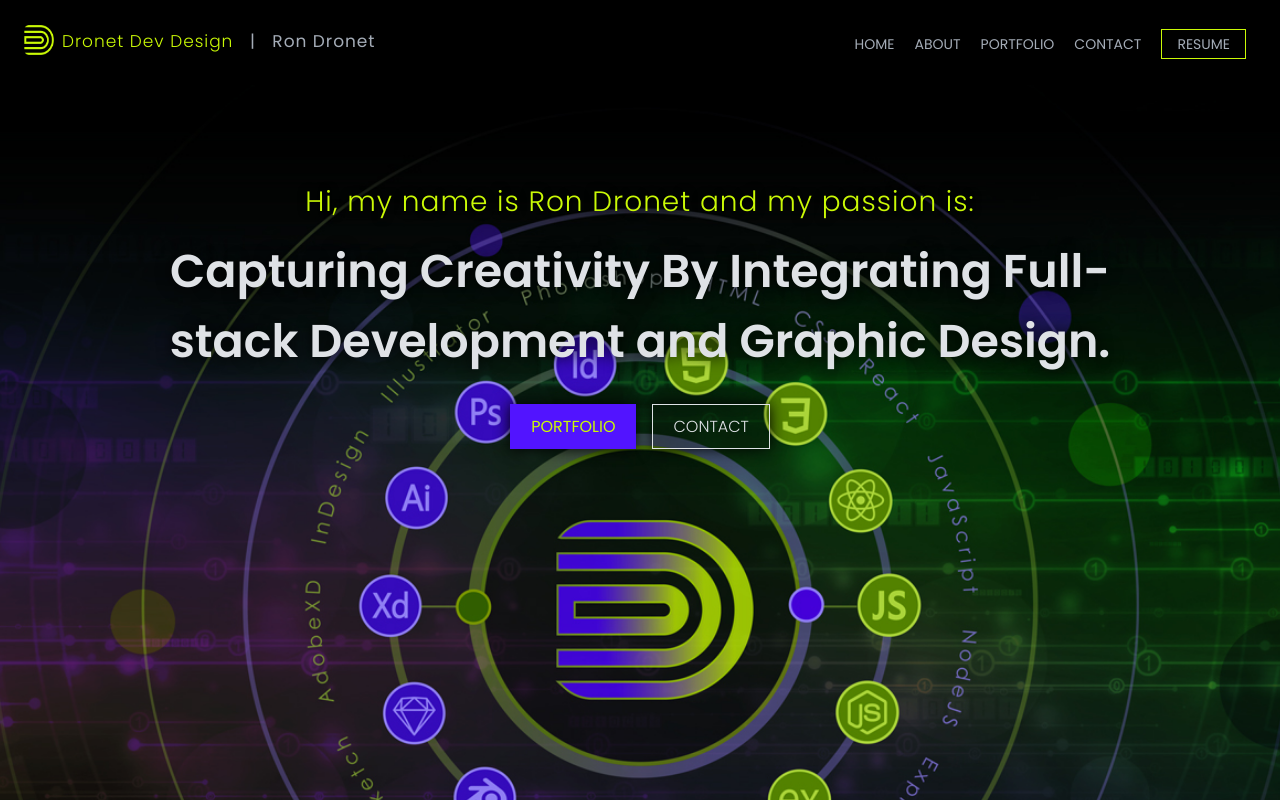
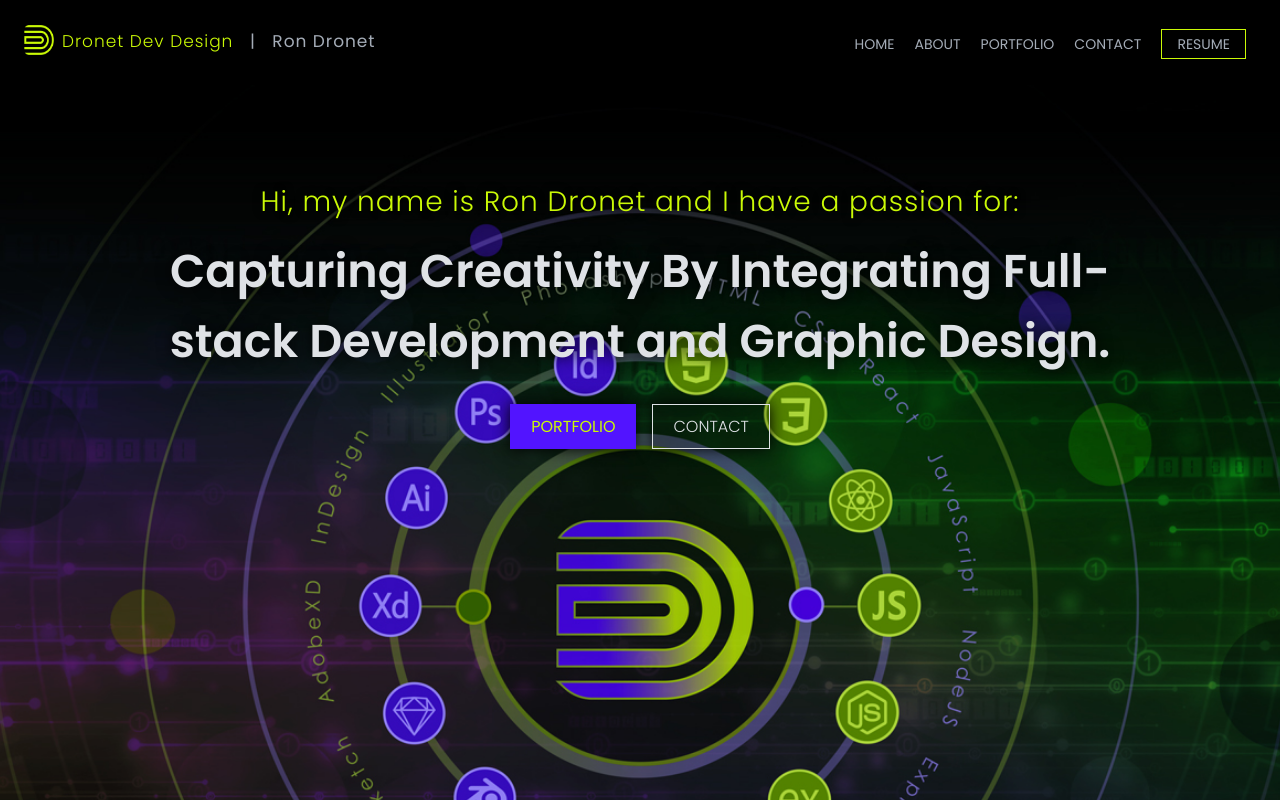
Before and after one commit to DronetDevDesign/dronetdevdesign-app, a React (Create React App) app: page / in a window 1280 px wide. Shown: the top 800 px of the page. Built offline with nearby package versions, Linux system fonts and the light colour scheme.

Commit message:
revised background image as well as footer links to reflect accurate web pages

```diff
--- a/src/components/HeroSection.js
+++ b/src/components/HeroSection.js
@@ -9,7 +9,7 @@ const HeroSection = () => {
     <div className='hero-container'>
     <div className='hero-section'>
       <div className='hero-content'>
-        <h4 className='subtitle'>Hi, my name is Ron Dronet and my passion is:</h4>
+        <h4 className='subtitle'>Hi, my name is Ron Dronet and I have a passion for:</h4>
         <h1>Capturing Creativity By Integrating Full-stack Development and Graphic Design.</h1>
         <Link to='/portfolio' className='portfolio-button'>Portfolio</Link>
         <Link to='/contact' className='contact-button'>Contact</Link>
```
